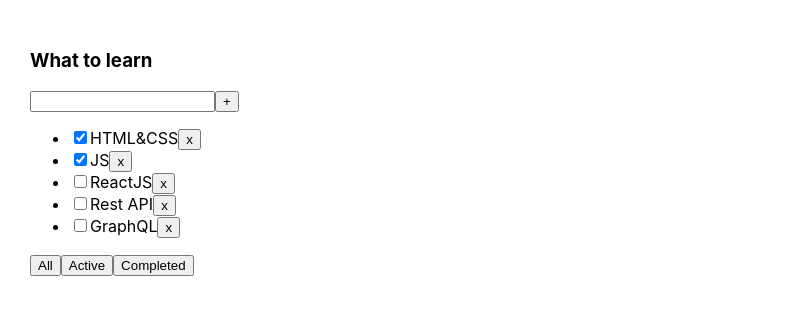
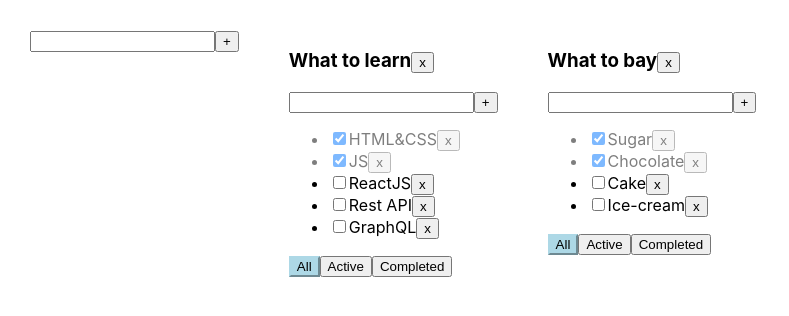
Before and after one commit to Mart7anova/todoList, a React (Create React App) app: page / in a window 1280 px wide. Shown: the top 316 px of the page, without its empty margins (0-789 px from the left). Built offline with nearby package versions, Linux system fonts and the light colour scheme.

Commit message:
added component AddItemForm.tsx

```diff
--- a/src/App.css
+++ /dev/null
@@ -1,8 +0,0 @@
-.App {
-  padding: 30px;
-  display: flex;
-}
-
-.App > div {
-  margin-right: 50px;
-}
--- /dev/null
+++ b/src/App.module.css
@@ -0,0 +1,25 @@
+.App {
+  padding: 30px;
+  display: flex;
+}
+
+.App > div {
+  margin-right: 50px;
+}
+
+.error {
+  border: red 3px solid;
+}
+
+.errorMessage {
+  color: red;
+
+}
+.activeFilter {
+  background-color: lightblue;
+  border-color: lightblue;
+}
+
+.isDone {
+  opacity: 0.5;
+}
--- a/src/App.tsx
+++ b/src/App.tsx
@@ -1,52 +1,105 @@
 import React, {useState} from 'react';
-import './App.css';
+import s from'./App.module.css';
 import {Todolist} from './Todolist';
 import {v1} from 'uuid';
+import {AddItemForm} from './components/AddItemForm';
 
-export type FilterValuesType = "all" | "active" | "completed";
+export type FilterValuesType = 'all' | 'active' | 'completed';
+export type todoListType = {
+    id: string
+    title: string
+    filter: FilterValuesType
+}
+export type taskType = {
+    id: string
+    title: string
+    isDone: boolean
+}
+
+export type tasksStateType = {
+    [todoListID: string]: Array<taskType>
+}
 
 function App() {
+    //BLL
+    const todoListID_1 = v1()
+    const todoListID_2 = v1()
 
-    let [tasks, setTasks] = useState([
-        { id: v1(), title: "HTML&CSS", isDone: true },
-        { id: v1(), title: "JS", isDone: true },
-        { id: v1(), title: "ReactJS", isDone: false },
-        { id: v1(), title: "Rest API", isDone: false },
-        { id: v1(), title: "GraphQL", isDone: false },
-    ]);
+    const [todoLists, setTodoLists] = useState<Array<todoListType>>([
+        {id: todoListID_1, title: 'What to learn', filter: 'all'},
+        {id: todoListID_2, title: 'What to bay', filter: 'all'},
+    ])
+    const [tasks, setTasks] = useState({
+        [todoListID_1]: [
+            {id: v1(), title: 'HTML&CSS', isDone: true},
+            {id: v1(), title: 'JS', isDone: true},
+            {id: v1(), title: 'ReactJS', isDone: false},
+            {id: v1(), title: 'Rest API', isDone: false},
+            {id: v1(), title: 'GraphQL', isDone: false},
+        ],
+        [todoListID_2]: [
+            {id: v1(), title: 'Sugar', isDone: true},
+            {id: v1(), title: 'Chocolate', isDone: true},
+            {id: v1(), title: 'Cake', isDone: false},
+            {id: v1(), title: 'Ice-cream', isDone: false},
+        ]
+    })
 
-    function removeTask(id: string) {
-        let filteredTasks = tasks.filter(t => t.id !== id);
-        setTasks(filteredTasks);
+    function removeTask(todoListID: string, id: string) {
+        setTasks({...tasks, [todoListID]: tasks[todoListID].filter(t => t.id !== id)})
+    }
+    function addTask(todoListID: string, title: string) {
+        const task: taskType = {id: v1(), title, isDone: false}
+        setTasks({...tasks, [todoListID]: [task, ...tasks[todoListID]]})
+    }
+    function changeTodoListsFilter(todoListID: string, filter: FilterValuesType) {
+        setTodoLists(todoLists.map(todo => todo.id === todoListID ? {...todo, filter} : todo))
+    }
+    function changeTasksStatus(todoListID: string, id: string, isDone: boolean) {
+        const newTask = tasks[todoListID].map(t => t.id === id ? {...t, isDone} : t)
+        setTasks({...tasks, [todoListID]: newTask})
+    }
+    const removeTodoList = (todoListID: string) => {
+        setTodoLists(todoLists.filter(todo => todo.id !== todoListID))
+        delete tasks[todoListID]
+    }
+    const addTodoList = (title: string) =>{
+        const newTodoListID = v1()
+        const newTodoList: todoListType={ id:newTodoListID, title, filter: 'all'}
+        setTodoLists([newTodoList,...todoLists])
+        setTasks({...tasks, [newTodoListID]:[]})
+    }
+    const getTasksForRender = (todoList: todoListType) => {
+        let tasksForRender = tasks[todoList.id]
+        if (todoList.filter === 'active') {
+            tasksForRender = tasks[todoList.id].filter(t => !t.isDone)
+        }
+        if (todoList.filter === 'completed') {
+            tasksForRender = tasks[todoList.id].filter(t => t.isDone)
+        }
+        return tasksForRender
     }
 
-    let [filter, setFilter] = useState<FilterValuesType>("all");
+    const todoListsComponents = todoLists.length ? todoLists.map(todo => {
+            return (
+                <Todolist key={todo.id}
+                          todoListID={todo.id}
+                          title={todo.title}
+                          filter={todo.filter}
+                          tasks={getTasksForRender(todo)}
 
-    let tasksForTodolist = tasks;
+                          removeTask={removeTask}
+                          removeTodoList={removeTodoList}
+                          addTask={addTask}
+                          changetodoListFilter={changeTodoListsFilter}
+                          changeTasksStatus={changeTasksStatus}/>
 
-    if (filter === "active") {
-        tasksForTodolist = tasks.filter(t => !t.isDone);
-    }
-    if (filter === "completed") {
-        tasksForTodolist = tasks.filter(t => t.isDone);
-    }
-
-    function changeFilter(value: FilterValuesType) {
-        setFilter(value);
-    }
-
-    function addTasks(newTitle:string){
-        const newTasks =  { id: v1(), title: newTitle, isDone: false }
-        setTasks([newTasks, ...tasks])
-    }
+            )
+        }) : <span>Create your first TodoList!</span>
     return (
-        <div className="App">
-            <Todolist title="What to learn"
-                      tasks={tasksForTodolist}
-                      removeTask={removeTask}
-                      changeFilter={changeFilter}
-                      addTasks={addTasks}
-            />
+        <div className={s.App}>
+            <AddItemForm callBack={addTodoList} />
+            {todoListsComponents}
         </div>
     );
 }
--- /dev/null
+++ b/src/Components/AddItemForm.tsx
@@ -0,0 +1,44 @@
+import React, {ChangeEvent, KeyboardEvent, useState} from 'react';
+import s from '../App.module.css';
+
+type AddItemFormPropsType = {
+    callBack: (title: string) => void
+}
+
+export const AddItemForm = (props: AddItemFormPropsType) => {
+    let [title, setTitle] = useState<string>('')
+    let [error, setError] = useState<string | null>(null)
+
+    const onChangeHandler = (e: ChangeEvent<HTMLInputElement>) => {
+        setTitle(e.currentTarget.value)
+        setError(null)
+    }
+
+    const onKeyPressHandler = (e: KeyboardEvent<HTMLInputElement>) => {
+        if (e.charCode === 13) addItem();
+    }
+
+    const addItem = () => {
+        if (title.trim() !== '') {
+            props.callBack(title.trim());
+            setTitle('');
+        } else {
+            setError('Title is required')
+        }
+    }
+
+    const errorInputStyle = error ? s.error : ''
+    const errorMessageStyle = error ? s.errorMessage : ''
+
+    return (
+        <div>
+            <input value={title}
+                   onChange={onChangeHandler}
+                   onKeyPress={onKeyPressHandler}
+                   className={errorInputStyle}
+            />
+            <button onClick={addItem}>+</button>
+            <div className={errorMessageStyle}>{error}</div>
+        </div>
+    );
+};
--- a/src/Todolist.tsx
+++ b/src/Todolist.tsx
@@ -1,5 +1,7 @@
-import React, {ChangeEvent, MouseEventHandler, KeyboardEvent, useState} from 'react';
 import {FilterValuesType} from './App';
+import s from './App.module.css'
+import {Checkbox} from './components/Checkbox';
+import {AddItemForm} from './components/AddItemForm';
 
 type TaskType = {
     id: string
@@ -8,52 +10,64 @@
 }
 
 type PropsType = {
+    todoListID: string
     title: string
+    filter: FilterValuesType
     tasks: Array<TaskType>
-    removeTask: (taskId: string) => void
-    changeFilter: (value: FilterValuesType) => void
-    addTasks: (title: string) => void
+
+    removeTask: (todoListID: string, taskId: string) => void
+    removeTodoList: (todoListID: string) => void
+    addTask: (todoListID: string, title: string) => void
+    changetodoListFilter: (todoListID: string, value: FilterValuesType) => void
+    changeTasksStatus: (todoListID: string, id: string, isDone: boolean) => void
+
 }
 
-export function Todolist({addTasks, changeFilter, removeTask, ...props } :PropsType) {
-    const [title, setTitle] = useState('')
+export function Todolist(props: PropsType) {
 
-    const onChangeValueInputHandler = (e: ChangeEvent<HTMLInputElement>) => setTitle(e.currentTarget.value)
-
-    const onClickAddTasksHandler = () => {
-        addTasks(title)
-        setTitle('')
+    const addTask = (title: string) => {
+        props.addTask(props.todoListID, title);
+    }
+    const onAllClickHandler = () => props.changetodoListFilter(props.todoListID, 'all');
+    const onActiveClickHandler = () => props.changetodoListFilter(props.todoListID, 'active');
+    const onCompletedClickHandler = () => props.changetodoListFilter(props.todoListID, 'completed');
+    const onClickHandler = (id: string) => props.removeTask(props.todoListID, id)
+    const changeIsDoneHandler = (id: string, isDone: boolean) => {
+        props.changeTasksStatus(props.todoListID, id, isDone)
     }
 
-    const onKeyPressHandler = (e: KeyboardEvent<HTMLInputElement>) => {
-        if (e.key === 'Enter') onClickAddTasksHandler()
-    }
+    const allButtonClasses = props.filter === 'all' ? s.activeFilter : ''
+    const activeButtonClasses = props.filter === 'active' ? s.activeFilter : ''
+    const completeButtonClasses = props.filter === 'completed' ? s.activeFilter : ''
 
-    const removeTaskHandler = (id: string) => {
-        removeTask(id)
-    }
-
-    const changeFilterHandler = (value: FilterValuesType) => {
-        changeFilter(value)
-    }
-
-    return <div>
-        <h3>{props.title}</h3>
+    return (
         <div>
-            <input value={title} onChange={onChangeValueInputHandler} onKeyPress={onKeyPressHandler}/>
-            <button onClick={onClickAddTasksHandler}>+</button>
+            <h3>{props.title}
+                <button onClick={() => props.removeTodoList(props.todoListID)}>x</button>
+            </h3>
+            <AddItemForm callBack={addTask}/>
+            {props.tasks.length
+                ? <ul>
+                    {props.tasks.map(t => {
+                        return <li key={t.id} className={t.isDone ? s.isDone : ''}>
+                            <Checkbox checked={t.isDone} callBack={(isDone) => changeIsDoneHandler(t.id, isDone)}/>
+                            <span>{t.title}</span>
+                            <button onClick={() => onClickHandler(t.id)}>x</button>
+                        </li>
+                    })}</ul>
+                : <span>List is empty</span>
+            }
+            <div>
+                <button className={allButtonClasses}
+                        onClick={onAllClickHandler}>All
+                </button>
+                <button className={activeButtonClasses}
+                        onClick={onActiveClickHandler}>Active
+                </button>
+                <button className={completeButtonClasses}
+                        onClick={onCompletedClickHandler}>Completed
+                </button>
+            </div>
         </div>
-        <ul>{props.tasks.map(t =>
-            <li key={t.id}>
-                <input type="checkbox" checked={t.isDone}/>
-                <span>{t.title}</span>
-                <button onClick={() => removeTaskHandler(t.id)}>x</button>
-            </li>)
-        }</ul>
-        <div>
-            <button onClick={() => changeFilterHandler('all')}>All</button>
-            <button onClick={() => changeFilterHandler('active')}>Active</button>
-            <button onClick={() => changeFilterHandler('completed')}>Completed</button>
-        </div>
-    </div>
+    )
 }
```
Also changed, not shown: src/reportWebVitals.ts (deleted, +0 -15 lines), 1 other file (tests, documents, lock files or other folders).
